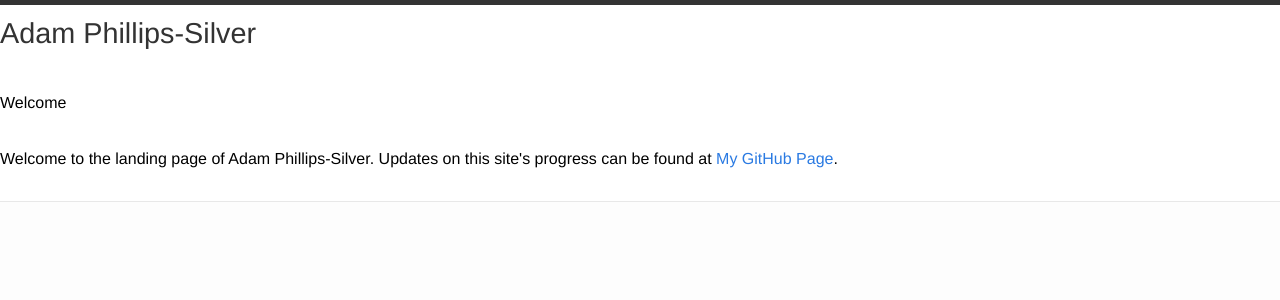
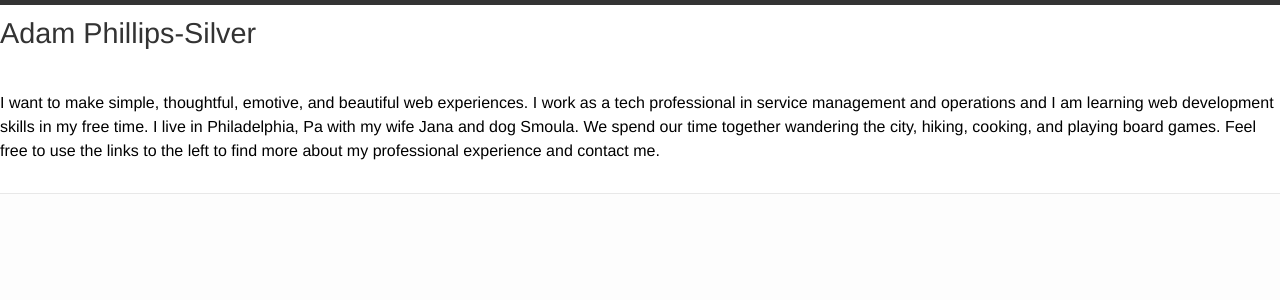
Before and after one commit to Adam-PS/adamphillipssilver, a Jekyll site: the page built from index.html, in a window 1280 px wide. Shown: the top 300 px of the page. Built offline with Jekyll 4.4.1, drawn with Linux system fonts in a browser that asks for light colours.

Commit message:
Added bio

```diff
--- a/index.html
+++ b/index.html
@@ -4,8 +4,6 @@ layout: default
 
 <div class="home">
 
-  <h1>Welcome</h1>
-
-  <P>Welcome to the landing page of Adam Phillips-Silver.  Updates on this site's progress can be found at <a href="https://github.com/Adam-PS/adamphillipssilver.github.io">My GitHub Page</a>.</P>
+  <P>I want to make simple, thoughtful, emotive, and beautiful web experiences.  I work as a tech professional in service management and operations and I am learning web development skills in my free time.  I live in Philadelphia, Pa with my wife Jana and dog Smoula.  We spend our time together wandering the city, hiking, cooking, and playing board games.  Feel free to use the links to the left to find more about my professional experience and contact me.</P>
 
 </div>
```
